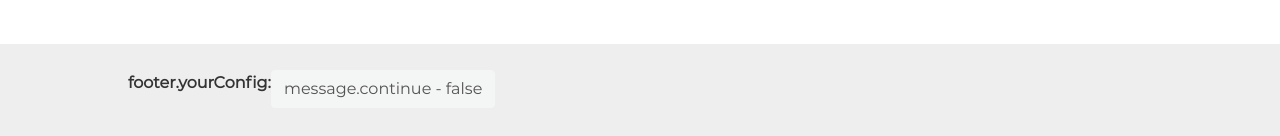
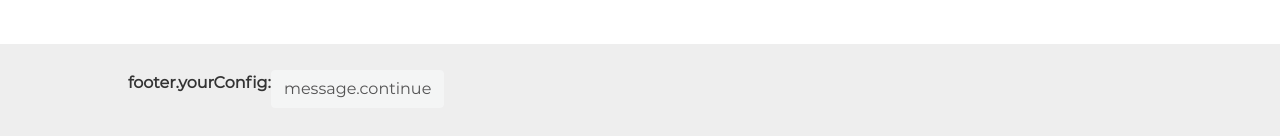
Before and after one commit to iTemes/track-configurator, a Vue app: page /thirdStep in a window 1280 px wide. Shown: the part 656-792 px from the top of the page. Built offline with nearby package versions, Linux system fonts and the light colour scheme.

Commit message:
Third Step

```diff
--- a/src/App.vue
+++ b/src/App.vue
@@ -1,3 +1,11 @@
 <template>
   <router-view />
 </template>
+
+<script>
+export default {
+  created() {
+    console.log("App created");
+  },
+};
+</script>
--- a/src/store/modules/shape.js
+++ b/src/store/modules/shape.js
@@ -27,6 +27,7 @@ const state = {
   corners: 0,
   stubs: 0,
   isSmartLight: false,
+  accsessories: null,
 };
 
 // getters
@@ -138,6 +139,8 @@ const actions = {
       is_power_adaptor: rootGetters["system/isPowerAdaptor"],
     };
 
+    state.accsessories = { ...accsessoriesObject };
+
     const stringifyAccsessories = JSON.stringify(accsessoriesObject);
     sessionStorage.setItem("accessories", stringifyAccsessories);
   },
--- a/src/views/ThirdStepView.vue
+++ b/src/views/ThirdStepView.vue
@@ -5,7 +5,8 @@ import { useStore } from "vuex";
 import smoothscroll from "smoothscroll-polyfill";
 import { Modal } from "bootstrap";
 
-import { POWER_SUPPLY, MIN_SUPPLY } from "../utils/constans";
+import { POWER_SUPPLY, MIN_SUPPLY } from "@/utils/constans";
+import { getMockQrCodeUrlFromServer } from "@/utils/mocks";
 
 import TableResult from "@/components/TableResult/TableResult.vue";
 import PageTemplateVue from "./general/PageTemplate/PageTemplate.vue";
@@ -14,11 +15,15 @@ import DrawTracks from "@/components/DrawTracks/DrawTracks.vue";
 
 const store = useStore();
 const state = reactive({
+  qrCode: null,
+  keyTolink: null,
+  configKeyFromHash: null,
   conFigError: false,
   powerError: false,
   showResult: false,
   sharedModal: null,
   sharedEmail: "",
+  postConfigObject: null,
 });
 
 const isNoSides = computed(() => !store.state.shape.sides);
@@ -26,6 +31,12 @@ const totalTracks = computed(() => store.getters["shape/totalTracks"]);
 const controlPlaceFromStore = computed(
   () => store.state.system.systemParams.controlPlace
 );
+const mountingFromStore = computed(
+  () => store.state.system.systemParams.mounting
+);
+const shapeFromStore = computed(() => store.state.shape.shape);
+const sidesFromStore = computed(() => store.state.shape.sides);
+const accsessoriesFromStore = computed(() => store.state.shape.accsessories);
 const colorFromStore = computed(() => store.state.system.systemParams.color);
 const addedSubproducts = computed(() => store.state.products.addedSubproducts);
 
@@ -40,7 +51,6 @@ const systemPower = computed(() => {
   });
   return power;
 });
-
 const powerSupply = computed(() => {
   let powerSupValue = MIN_SUPPLY;
   let powerSupList = POWER_SUPPLY[controlPlaceFromStore.value];
@@ -63,17 +73,12 @@ const powerSupply = computed(() => {
 
   return powerSupValue;
 });
-
-const nextStep = computed(() => {
-  if (!addedSubproducts.value.length || state.powerError) {
-    return false;
-  }
-  return true;
-});
-
+const nextStep = computed(
+  () => addedSubproducts.value.length && !state.powerError
+);
 const configurationUrl = computed(() => {
-  const locationKey = "key";
-  return `/?config_key=${locationKey}`;
+  const locationKey = state.keyTolink || state.configKeyFromHash;
+  return `/thirdStep?config_key=${locationKey}`;
 });
 
 const tableResult = ref(null);
@@ -85,6 +90,7 @@ function finishConfig() {
 
   setTimeout(() => {
     const refToTable = tableResult.value.offsetTop;
+    console.log("refToTable", refToTable, tableResult.value);
     window.scrollTo({
       top: refToTable,
       behavior: "smooth",
@@ -92,6 +98,24 @@ function finishConfig() {
   }, 600);
 
   // TODO POST CONFIG TO SERVER
+  const configDetails = {
+    control_place: controlPlaceFromStore.value,
+    system_color: colorFromStore.value,
+    system_mounting: mountingFromStore.value,
+  };
+  const appData = {
+    accsessories: accsessoriesFromStore.value,
+    shape: shapeFromStore.value,
+    // eslint-disable-next-line comma-dangle
+    sides: sidesFromStore.value,
+    configDetails,
+  };
+
+  state.postConfigObject = { ...appData };
+
+  const response = postConfigToServer(state.postConfigObject);
+  state.qrCode = response.qrcode_url;
+  state.keyTolink = response.config_key;
 }
 function printTable() {
   setTimeout(() => {
@@ -107,13 +131,22 @@ function checkValidityInput(evt) {
 function postMail(obj) {
   console.log("obj", obj);
 }
+function postConfigToServer(configObject) {
+  console.log("Post config", configObject);
+  // TODO MOCK
+
+  return {
+    qrcode_url: getMockQrCodeUrlFromServer(),
+    config_key: "randomhashkey",
+  };
+}
 function sendEmail() {
   const validity = sharedEmailInput.value.checkValidity();
   if (validity) {
     const putEmailObject = {
       config_key: configurationUrl,
       target_email: state.sharedEmail,
-      object_configurator: this.postConfigObject,
+      object_configurator: state.postConfigObject,
     };
 
     postMail(putEmailObject);
@@ -128,6 +161,7 @@ function sendEmail() {
 }
 async function buildOrder(evt) {
   evt.preventDefault();
+  alert("Формирование корзины");
 }
 
 onMounted(() => {
@@ -175,9 +209,11 @@ onMounted(() => {
             </p>
           </div>
         </div>
+
         <DrawTracks :showResult="state.showResult" :powerSupply="powerSupply" />
 
         <TableResult ref="tableResult" :show="state.showResult" />
+
         <div v-if="false && qrCode">
           <img
             class="qr-code-img"
@@ -293,13 +329,19 @@ onMounted(() => {
       >
         <template #content>
           <div v-if="state.showResult">
-            <button @click.prevent="printTable" class="btn btn-outline-dark">
+            <button
+              @click.prevent="printTable"
+              class="btn btn-outline-dark mx-2"
+            >
               Печать
             </button>
-            <button @click.prevent="shareConfig" class="btn btn-outline-dark">
+            <button
+              @click.prevent="shareConfig"
+              class="btn btn-outline-dark mx-2"
+            >
               Поделиться
             </button>
-            <button @click.prevent="buildOrder" class="btn btn-dark">
+            <button @click.prevent="buildOrder" class="btn btn-dark mx-2">
               Заказать
             </button>
           </div>
--- a/src/views/general/PageFooter/PageFooter.vue
+++ b/src/views/general/PageFooter/PageFooter.vue
@@ -75,7 +75,7 @@ const resetStep = () => {
           @click="pushTo($event)"
           :disabled="!enableNext"
         >
-          {{ $t("message.continue") }} - {{ enableNext }}
+          {{ $t("message.continue") }}
         </button>
       </div>
       <slot name="content" />
```
Also changed, not shown: src/utils/mocks.js.
